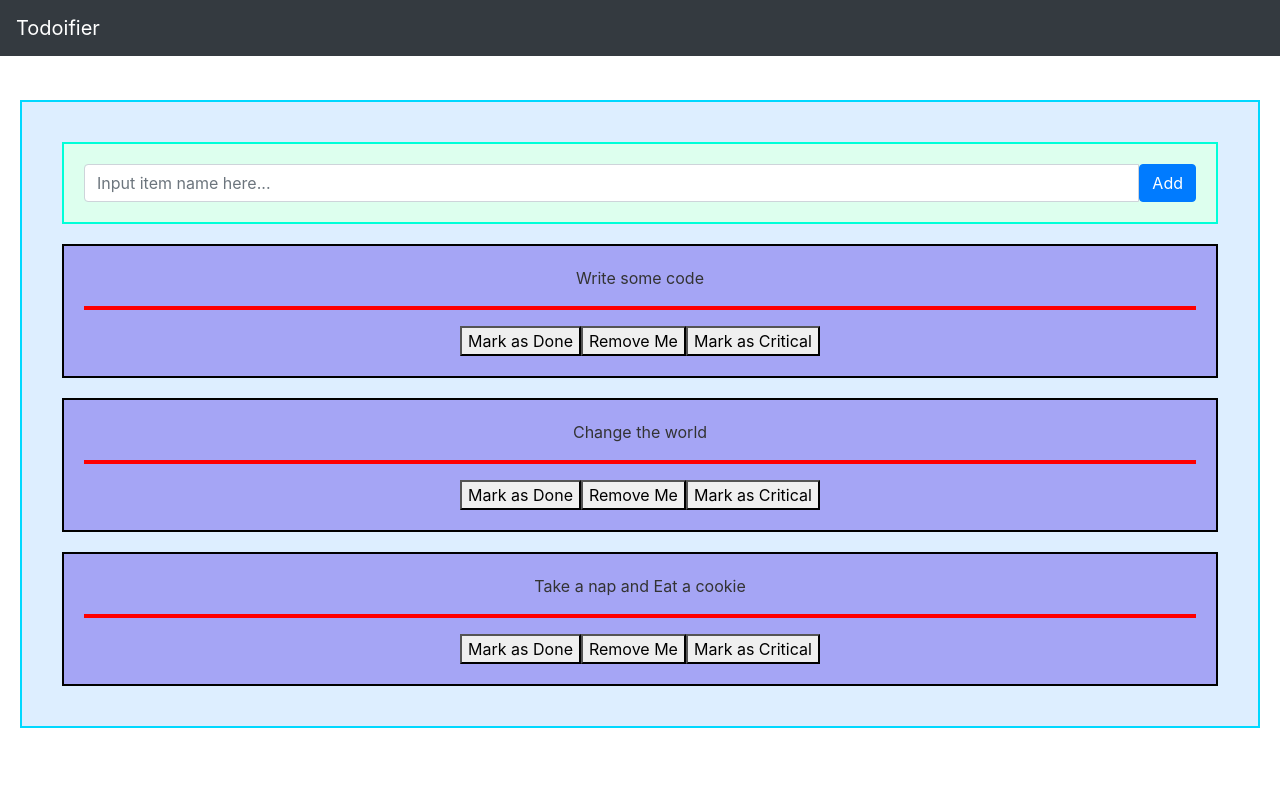
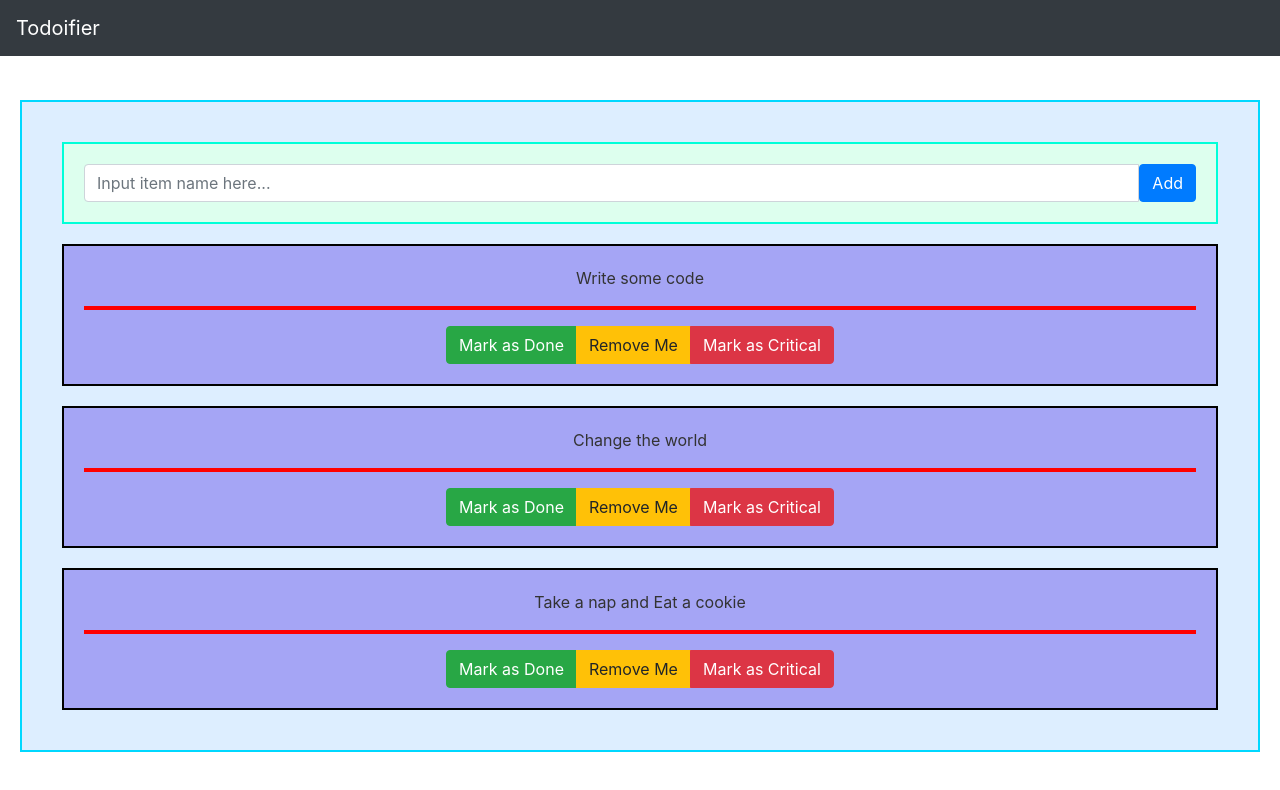
Before and after one commit to doniisetiiawan/todoifier-fox, a React (Create React App) app: page / in a window 1280 px wide. Shown: the top 790 px of the page. Built offline with nearby package versions, Linux system fonts and the light colour scheme.

Commit message:
Refactor todo component

```diff
--- a/src/Todo/Todo.jsx
+++ b/src/Todo/Todo.jsx
@@ -1,6 +1,7 @@
 /* eslint-disable react/require-default-props */
 import PropTypes from 'prop-types';
 import React, { Component } from 'react';
+import { Button, ButtonGroup } from 'reactstrap';
 
 import styles from './Todo.module.scss';
 
@@ -12,7 +13,6 @@ class Todo extends Component {
   constructor(props) {
     super(props);
     this.state = {
-      description: props.description,
       done: false,
       critical: false,
     };
@@ -47,29 +47,35 @@ class Todo extends Component {
   };
 
   render() {
-    const { description } = this.state;
+    const { description } = this.props;
     return (
       <div className={this.cssClasses()}>
         {description}
-        <hr className={styles.redDivider} />
-        <button
-          type="button"
+        <br />
+        <hr className={styles.hr} />
+        <ButtonGroup>
+          <Button
             className="MarkDone"
             onClick={this.markAsDone}
-        >Mark as Done
-        </button>
-        <button
-          type="button"
+            color="success"
+          >
+            Mark as Done
+          </Button>
+          <Button
             className="RemoveTodo"
             onClick={this.removeTodo}
-        >Remove Me
-        </button>
-        <button
-          type="button"
+            color="warning"
+          >
+            Remove Me
+          </Button>
+          <Button
             className="MarkCritical"
             onClick={this.markCritical}
-        >Mark as Critical
-        </button>
+            color="danger"
+          >
+            Mark as Critical
+          </Button>
+        </ButtonGroup>
       </div>
     );
   }
--- a/src/Todo/Todo.module.scss
+++ b/src/Todo/Todo.module.scss
@@ -13,6 +13,10 @@
   background: $todo-complete;
 }
 
+.hr {
+  border: 2px solid red;
+}
+
 .redDivider {
   border: 2px solid red;
 }
```
Lines whose indentation alone changed are shown as unchanged.
